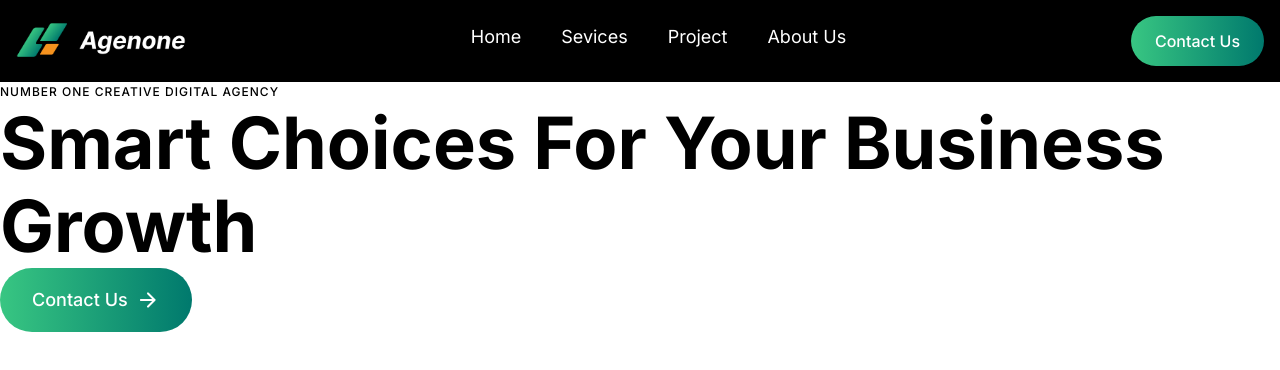
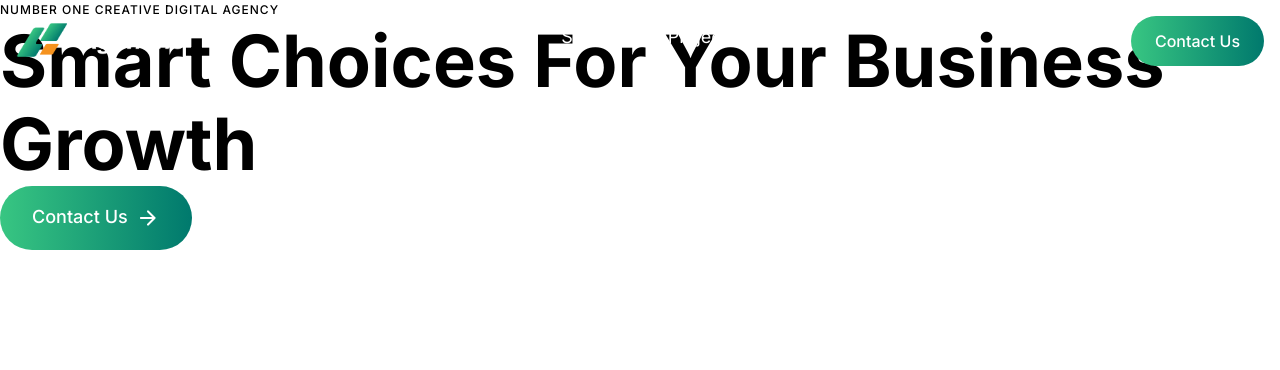
Before and after one commit to zidanhafiz/Agenone, a Next.js app: page / in a window 1280 px wide. Shown: the top 370 px of the page. Built offline with nearby package versions, Linux system fonts and the light colour scheme.

Commit message:
Change import alias

```diff
--- a/components/navbar/hamburger.scss
+++ b/components/navbar/hamburger.scss
@@ -1,4 +1,4 @@
-@import '../../app/mixins';
+@import '@/app/mixins';
 
 .hamburger {
   display: flex;
--- a/components/navbar/index.scss
+++ b/components/navbar/index.scss
@@ -1,8 +1,12 @@
-@import '../../app/variables.scss';
-@import '../../app/mixins';
+@import '@/app/variables.scss';
+@import '@/app/mixins';
 
 .navbar {
-  background-color: black;
+  background: transparent;
+  position: fixed;
+  top: 0;
+  right: 0;
+  left: 0;
 
   .navbar__container {
     @include desktop() {
@@ -14,11 +18,13 @@
     justify-content: space-between;
     align-items: center;
 
-    .button {
+    .navbar__cta--container {
       display: none;
 
       @include desktop() {
+        width: 170px;
         display: flex;
+        justify-content: end;
       }
     }
 
@@ -51,9 +57,9 @@
         font-size: $text-md;
         font-weight: 500;
         position: absolute;
-        top: 5rem;
-        bottom: 0;
+        top: 4rem;
         left: 0;
+        min-height: 100vh;
         padding: 40px;
         width: 300px;
         box-shadow: $shadow-lg;
```
